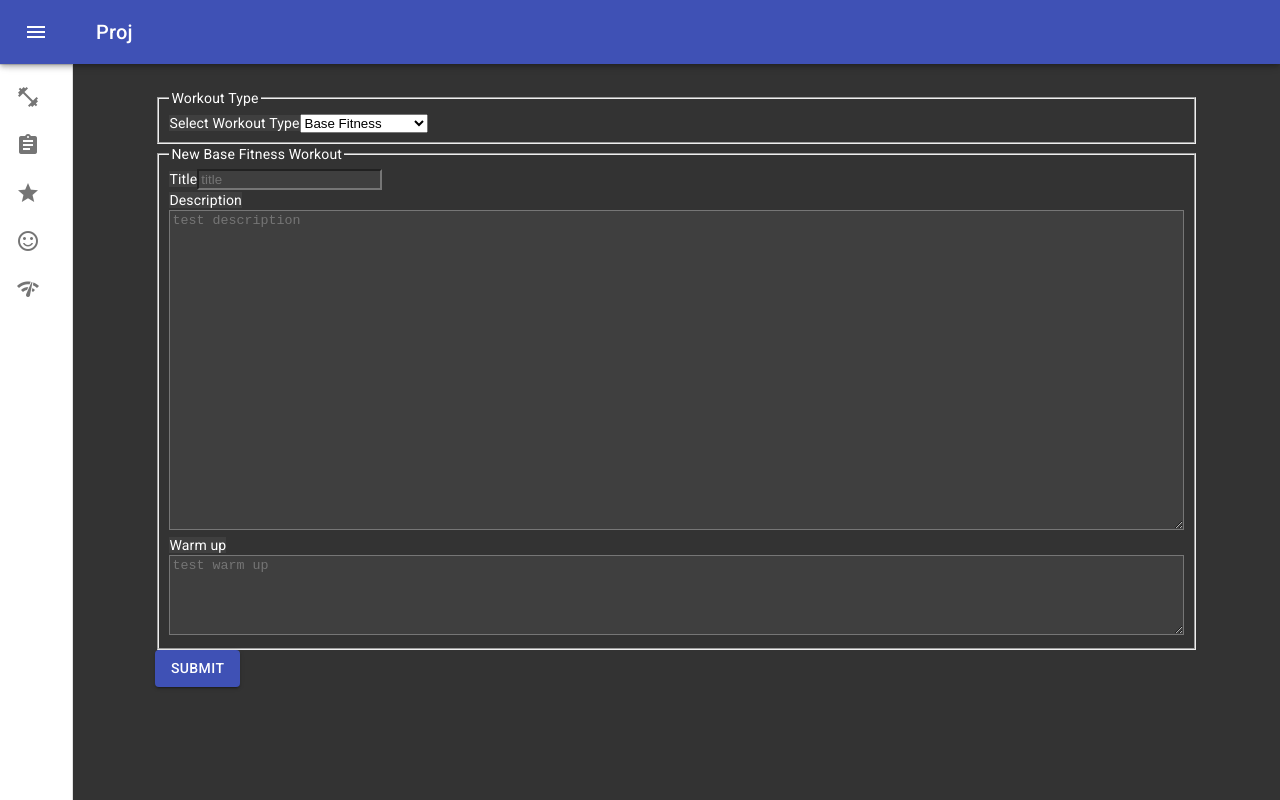
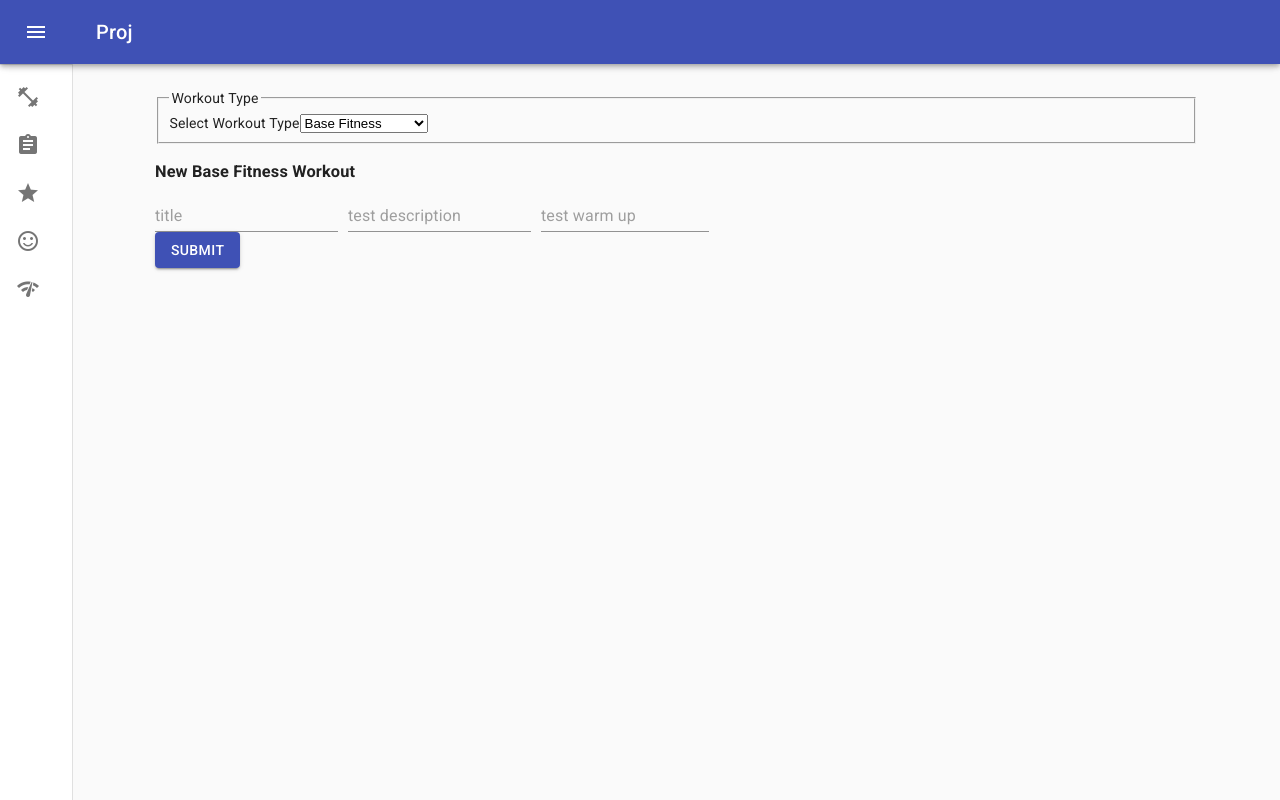
Before and after one commit to tateshep/climbingproj, a React (Create React App) app: page / in a window 1280 px wide. Built offline with nearby package versions, Linux system fonts and the light colour scheme; no server answers.

Commit message:
working on material formns

```diff
--- a/src/containers/App.css
+++ b/src/containers/App.css
@@ -1,11 +1,4 @@
 .App {
   text-align: left;
-  background-color: #333;
-  color: #fff;
+
 }
-form input,
-form label,
-form textarea {
-  background-color: #3f3f3f;
-  color: #fff;
-}
--- a/src/containers/App.js
+++ b/src/containers/App.js
@@ -2,15 +2,26 @@ import React, { Component } from 'react';
 import './App.css';
 import Navigation from '../components/UI/Navigation/Navigation';
 import { BrowserRouter, Route } from 'react-router-dom';
+import { createMuiTheme, ThemeProvider} from '@material-ui/core/styles'
 
 class App extends Component {
   render () {
+
+    const theme = createMuiTheme({
+      root: {
+        backgroundColor: '#333',
+        color: 'white'
+      }
+    })
+
     return (
 
         <div className="App">
-          <BrowserRouter>
-          <Navigation />
-          </BrowserRouter>
+          <ThemeProvider theme={theme}>
+            <BrowserRouter>
+              <Navigation />
+            </BrowserRouter>
+          </ThemeProvider>
         </div>
 
       )
--- a/src/containers/Workouts/NewWorkout/NewWorkout.js
+++ b/src/containers/Workouts/NewWorkout/NewWorkout.js
@@ -19,7 +19,6 @@ const style = {
 }
 
 class NewWorkout extends Component {
-
     // going to leave this here instead of moving to redux
     // because I sort of want it to stay local
     state = {
@@ -29,13 +28,9 @@ class NewWorkout extends Component {
         loading: false,
     }
 
-
     submitTypeHandler = (event,) => {
         let workoutType = event.target.value;
         this.setState({workoutType: workoutType});
-
-
-
     }
 
     submitHandler = () => {
@@ -80,7 +75,6 @@ class NewWorkout extends Component {
                         return (<Performance workoutType={this.state.workoutType} />);
                 default:
                     return (<BaseFitness workoutType={this.state.workoutType} />);
-
             }
         }
         return (
--- a/src/containers/Workouts/NewWorkout/WorkoutForms/BaseFitness.js
+++ b/src/containers/Workouts/NewWorkout/WorkoutForms/BaseFitness.js
@@ -1,26 +1,37 @@
 import React from 'react';
+import TextField from '@material-ui/core/TextField';
+import { makeStyles } from '@material-ui/core/styles';
 
-const baseFitness = (props) => (
-    <form>
-        <fieldset>
-            <legend>New {props.workoutType} Workout</legend>
+const useStyles = makeStyles(theme => ({
+    container: {
+      display: 'flex',
+      flexWrap: 'wrap',
+    },
+    textField: {
+      marginRight: '10px',
+      color: 'white',
+      width: '300',
+    },
+  }));
 
-            <div className="form-group">
-                <label htmlFor="title">Title</label>
-                <input onChange={(event) => props.titleChange(event)} id="title" type="text" placeholder='title'/>
-            </div>
 
-            <div className="form-group">
-                <label htmlFor="description">Description</label>
-                <textarea style={{width: '100%',height: '40vh'}} id="description" type="textarea" placeholder="test description" />
-            </div>
-            <div className="form-group">
-                <label htmlFor="warmup">Warm up</label>
-                <textarea style={{width: '100%',height: '10vh'}} id="warmup" type="textarea" placeholder="test warm up" />
-            </div>
 
-        </fieldset>
-    </form>
-)
+  export default function BaseFitness(props) {
+    const classes = useStyles();
 
-export default baseFitness;
+    return (
+        <>
+            <h3>New {props.workoutType} Workout</h3>
+            <form className={classes.container}>
+
+
+                <div>
+                        <TextField className={classes.textField} style={{color: 'white'}} onChange={(event) => props.titleChange(event)} id="title" type="text" placeholder='title'/>
+                </div>
+                        <div><TextField className={classes.textField} id="description" type="textarea" placeholder="test description" /></div>
+                        <div><TextField className={classes.textField} multiline id="warmup" type="textarea" placeholder="test warm up" /></div>
+
+            </form>
+        </>
+    )
+  }
--- a/src/index.css
+++ b/src/index.css
@@ -1,6 +1,5 @@
 html {
-  background-color: #333;
-  color: #fff;
+
 }
 body {
   margin: 0;
```
